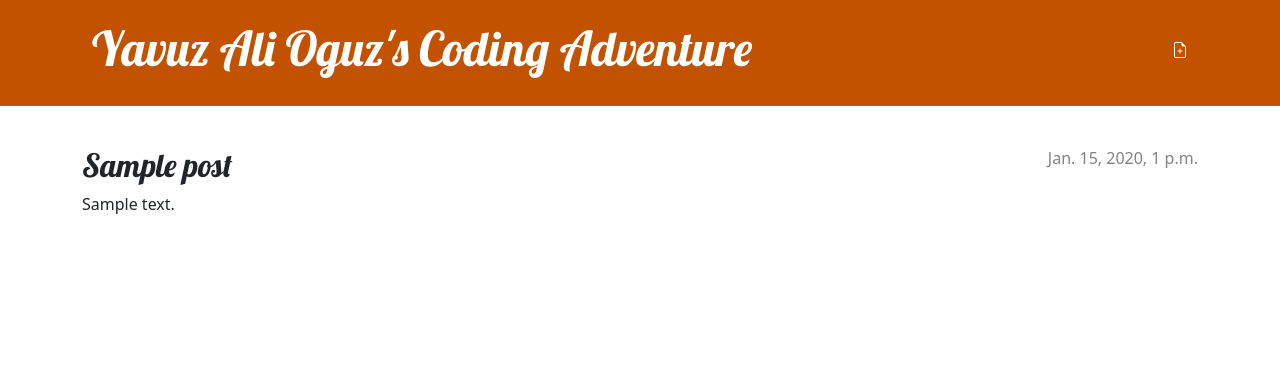
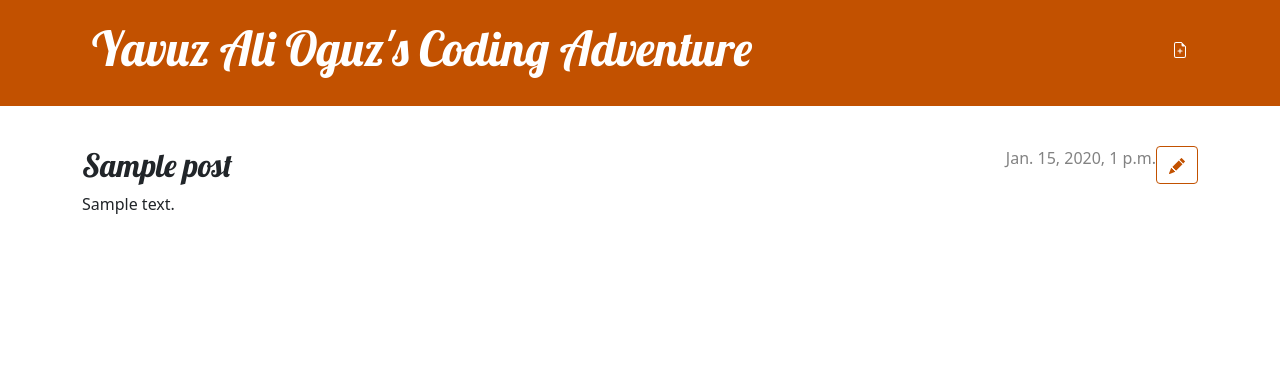
Before and after one commit to yavuzalioguz/my-first-blog, a Django app: template blog/templates/blog/post_detail.html in a window 1280 px wide. Shown: the top 366 px of the page. Run offline with Django 3.2, Linux system fonts and the light colour scheme; the template is opened without the code that fills it: values that come from a table or form of the project are taken from there, others are empty; a user stored in the database is signed in; tables that the repository leaves empty hold one stand-in row (values such as "Sample post").

Commit message:
Added view and template for detailed blog post as well as CSS for the site.

```diff
--- a/blog/templates/blog/post_detail.html
+++ b/blog/templates/blog/post_detail.html
@@ -2,6 +2,13 @@
 
 {% block content %}
     <article class="post">
+        <aside class="actions">
+          {% if user.is_authenticated %}
+              <a class="btn btn-secondary" href="{% url 'post_edit' pk=post.pk %}">
+          {% include './icons/pencil-fill.svg' %}
+   </a>
+{% endif %}
+        </aside>
         {% if post.published_date %}
             <time class="date">
                 {{ post.published_date }}
@@ -11,9 +18,3 @@
         <p>{{ post.text|linebreaksbr }}</p>
     </article>
 {% endblock %}
-
-{% if user.is_authenticated %}
-     <a class="btn btn-secondary" href="{% url 'post_edit' pk=post.pk %}">
-        {% include './icons/pencil-fill.svg' %}
-     </a>
-{% endif %}
```
